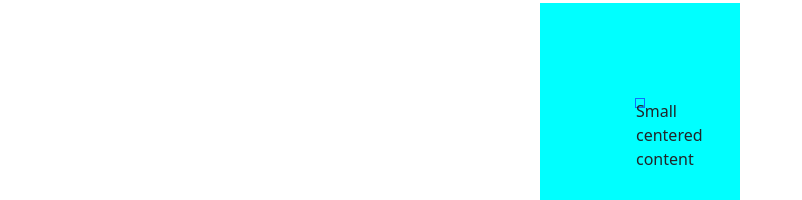
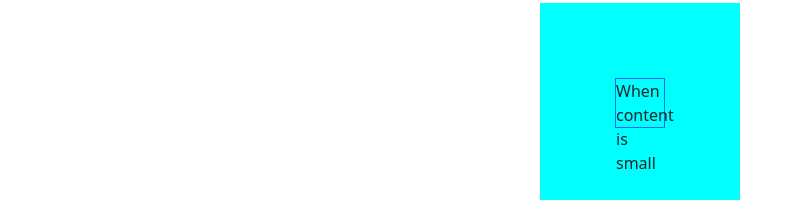
Before and after one commit to vgpro54321/web-center-and-scale, a plain HTML site: page index.html in a window 1280 px wide. Shown: the part 53-253 px from the top of the page, without its empty margins (0-802 px from the left). Drawn offline with nearby package versions, Linux system fonts and the light colour scheme.

Commit message:
1 file modified

```diff
--- a/index.html
+++ b/index.html
@@ -24,8 +24,8 @@
           "
           style="background-color: aqua"
         >
-          <div class="border border-primary" style="height: 10px; width: 10px">
-            Small centered content
+          <div class="border border-primary" style="height: 50px; width: 50px">
+            When content is small
           </div>
         </div>
       </div>
@@ -45,7 +45,7 @@
             class="border border-primary"
             style="height: 300px; width: 300px"
           >
-            Large centered content
+            When content is large3
           </div>
         </div>
       </div>
```
